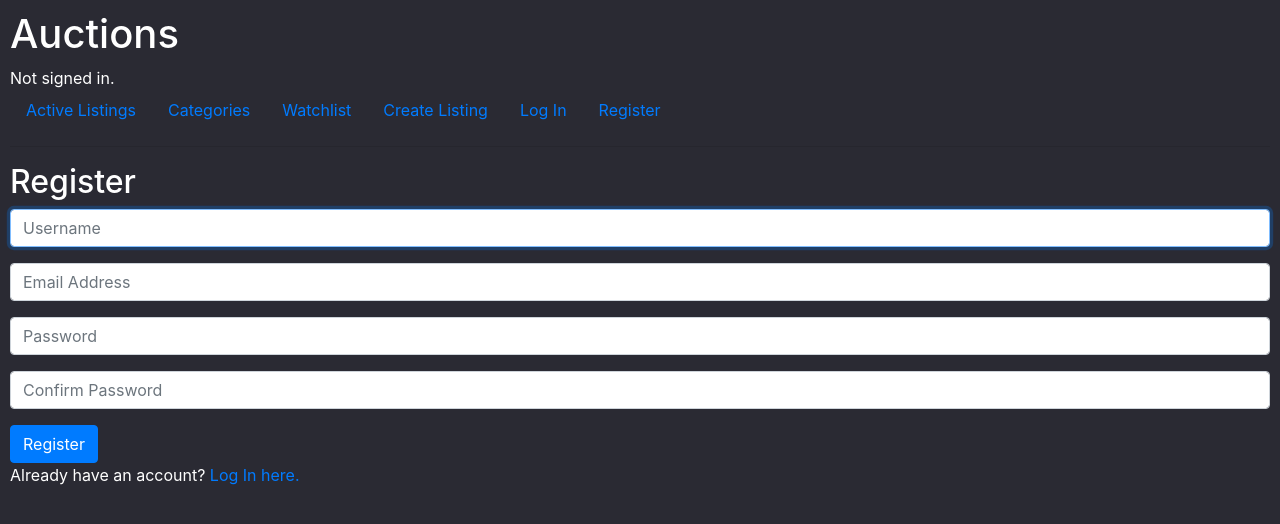
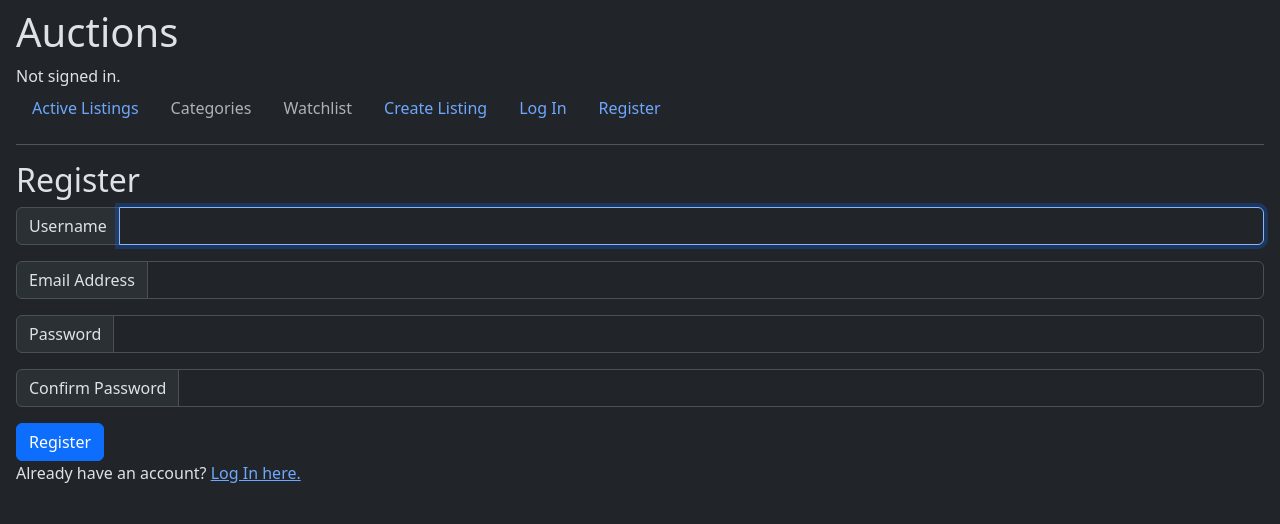
Before and after one commit to petrosAth/cs50w-project2-commerce, a Django app: page /register in a window 1280 px wide. Shown: the top 524 px of the page. Run offline with Django 3.2, Linux system fonts and the light colour scheme; some libraries are stand-ins or nearby versions.

Commit message:
Enable bootstrap dark mode

```diff
--- a/auctions/static/auctions/styles.css
+++ b/auctions/static/auctions/styles.css
@@ -1,5 +1,3 @@
 body {
-    color: white;
-    background-color: #2a2a33;
-    padding: 10px;
+    margin: 8px 16px;
 }
--- a/auctions/templates/auctions/layout.html
+++ b/auctions/templates/auctions/layout.html
@@ -1,13 +1,13 @@
 {% load static %}
 <!DOCTYPE html>
-<html lang="en">
+<html lang="en" data-bs-theme="dark">
     <head>
         <title>
             {% block title %}Auctions{% endblock %}
         </title>
-        <link rel="stylesheet"
-              href="https://stackpath.bootstrapcdn.com/bootstrap/4.4.1/css/bootstrap.min.css"
-              integrity="sha384-Vkoo8x4CGsO3+Hhxv8T/Q5PaXtkKtu6ug5TOeNV6gBiFeWPGFN9MuhOf23Q9Ifjh"
+        <link href="https://cdn.jsdelivr.net/npm/bootstrap@5.3.6/dist/css/bootstrap.min.css"
+              rel="stylesheet"
+              integrity="sha384-4Q6Gf2aSP4eDXB8Miphtr37CMZZQ5oXLH2yaXMJ2w8e2ZtHTl7GptT4jmndRuHDT"
               crossorigin="anonymous">
         <link href="{% static 'auctions/styles.css' %}" rel="stylesheet">
     </head>
@@ -20,18 +20,18 @@
                 Not signed in.
             {% endif %}
         </div>
-        <ul class="nav">
+        <ul class="nav nav-pills">
             <li class="nav-item">
                 <a class="nav-link" href="{% url 'auctions:index' %}">Active Listings</a>
             </li>
             <li class="nav-item">
-                <a href="" class="nav-link">Categories</a>
+                <a href="#" class="nav-link disabled">Categories</a>
             </li>
             <li class="nav-item">
-                <a href="" class="nav-link">Watchlist</a>
+                <a href="#" class="nav-link disabled">Watchlist</a>
             </li>
             <li class="nav-item">
-                <a class="nav-link" href="{% url 'auctions:new' %}">Create Listing</a>
+                <a class="nav-link" href="{% url 'auctions:create' %}">Create Listing</a>
             </li>
             {% if user.is_authenticated %}
                 <li class="nav-item">
--- a/auctions/templates/auctions/register.html
+++ b/auctions/templates/auctions/register.html
@@ -4,30 +4,21 @@
     {% if message %}<div>{{ message }}</div>{% endif %}
     <form action="{% url 'auctions:register' %}" method="post">
         {% csrf_token %}
-        <div class="form-group">
-            <input class="form-control"
-                   autofocus
-                   type="text"
-                   name="username"
-                   placeholder="Username">
+        <div class="input-group mb-3">
+            <span class="input-group-text">Username</span>
+            <input class="form-control" autofocus type="text" name="username">
         </div>
-        <div class="form-group">
-            <input class="form-control"
-                   type="email"
-                   name="email"
-                   placeholder="Email Address">
+        <div class="input-group mb-3">
+            <span class="input-group-text">Email Address</span>
+            <input class="form-control" type="email" name="email">
         </div>
-        <div class="form-group">
-            <input class="form-control"
-                   type="password"
-                   name="password"
-                   placeholder="Password">
+        <div class="input-group mb-3">
+            <span class="input-group-text">Password</span>
+            <input class="form-control" type="password" name="password">
         </div>
-        <div class="form-group">
-            <input class="form-control"
-                   type="password"
-                   name="confirmation"
-                   placeholder="Confirm Password">
+        <div class="input-group mb-3">
+            <span class="input-group-text">Confirm Password</span>
+            <input class="form-control" type="password" name="confirmation">
         </div>
         <input class="btn btn-primary" type="submit" value="Register">
     </form>
--- a/auctions/urls.py
+++ b/auctions/urls.py
@@ -8,5 +8,5 @@ urlpatterns = [
     path("login", views.login_view, name="login"),
     path("logout", views.logout_view, name="logout"),
     path("register", views.register, name="register"),
-    path("new", views.new_listing, name="new"),
+    path("create", views.create_auction, name="create"),
 ]
--- a/auctions/views.py
+++ b/auctions/views.py
@@ -66,12 +66,15 @@ def register(request):
         return render(request, "auctions/register.html")
 
 
-def new_listing(request):
+def create_auction(request):
+    if not request.user.id:
+        return login_view(request)
+
     if "title" and "description" and "starting_bid" not in request.POST:
         return render(
             request,
-            "auctions/new.html",
             {"title": "New Auction"},
+            "auctions/create.html",
         )
     else:
         title = request.POST["title"] or ""
```
Also changed, not shown: auctions/templates/auctions/create.html (renamed from auctions/templates/auctions/new.html, +6 -5 lines), auctions/templates/auctions/login.html (+6 -11 lines).
